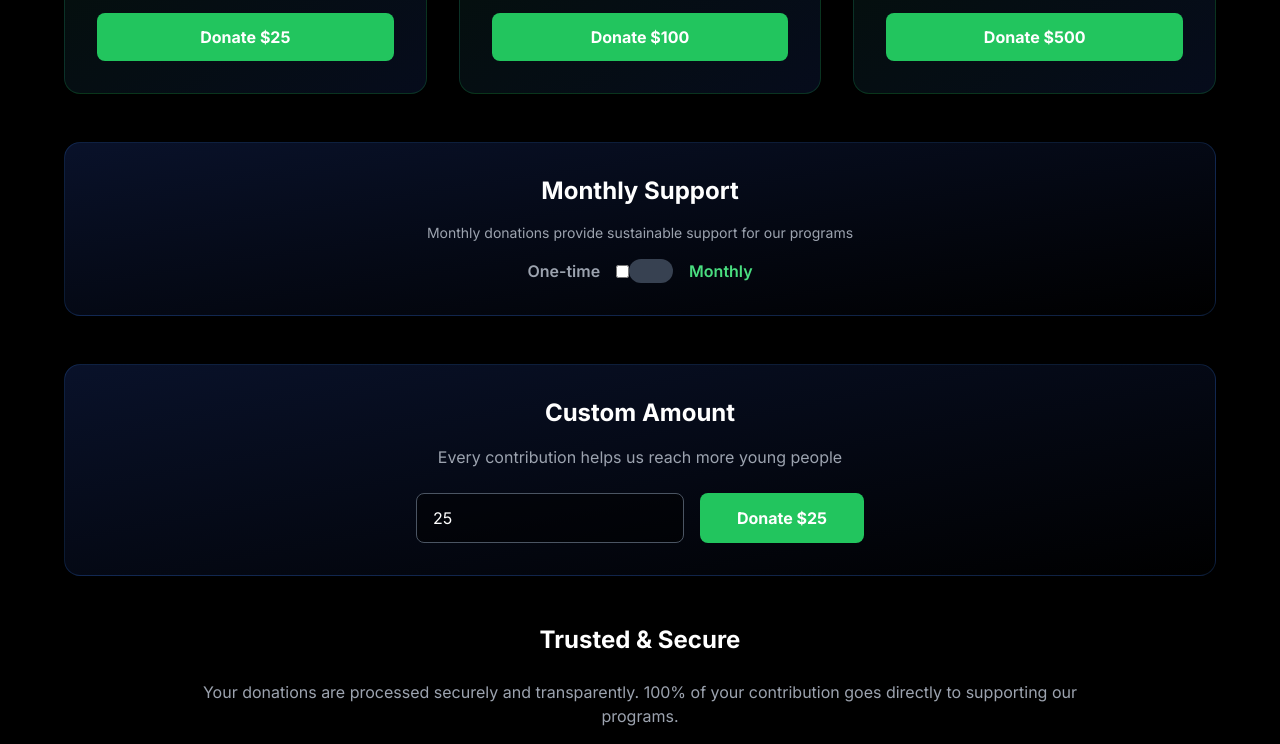
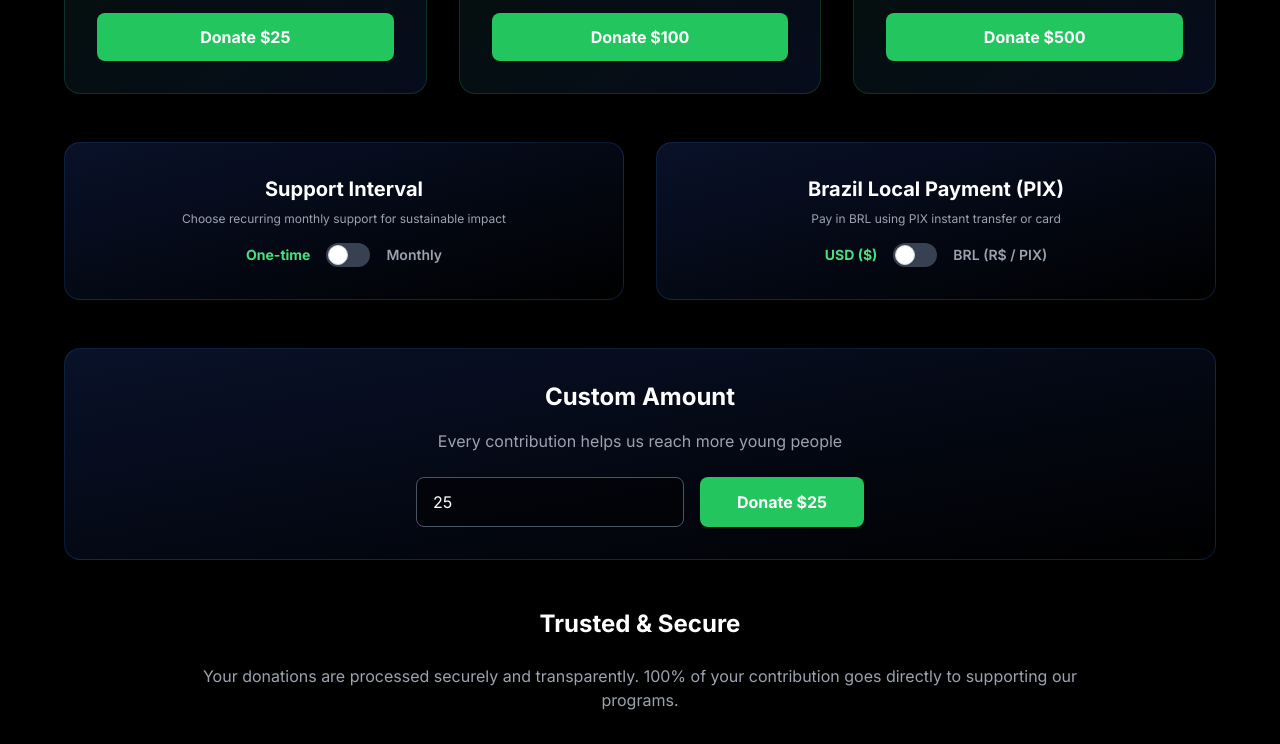
Before and after one commit to ryramzy/techmissionriobuild, a Next.js app: page /donate in a window 1280 px wide. Shown: the part 913-1657 px from the top of the page. Built offline with nearby package versions, Linux system fonts and the light colour scheme; no server answers.

Commit message:
feat: implement FCM setup helper, add Stripe BRL/PIX support, update preferences toggles on donation page

```diff
--- a/app/donate/DonateClient.tsx
+++ b/app/donate/DonateClient.tsx
@@ -8,6 +8,7 @@ export default function DonateClient() {
   const { user } = useAuth()
   const [selectedAmount, setSelectedAmount] = useState(25)
   const [isMonthly, setIsMonthly] = useState(false)
+  const [isPix, setIsPix] = useState(false)
   const [isLoading, setIsLoading] = useState(false)
   const [errorMessage, setErrorMessage] = useState<string | null>(null)
 
@@ -26,6 +27,7 @@ export default function DonateClient() {
           amount,
           isMonthly,
           userId: user ? user.uid : null,
+          isPix,
         }),
       })
 
@@ -102,7 +104,7 @@ export default function DonateClient() {
               <div className="flex gap-4 justify-center">
                 <button
                   onClick={() => {
-                    window.location.href = `/success?session_id=demo_session_${Date.now()}&amount=${selectedAmount}&monthly=${isMonthly}`
+                    window.location.href = `/success?session_id=demo_session_${Date.now()}&amount=${selectedAmount}&monthly=${isMonthly}&isPix=${isPix}`
                   }}
                   className="bg-green-500 hover:bg-green-600 text-white font-bold py-2 px-5 rounded-lg transition-all"
                 >
@@ -125,7 +127,7 @@ export default function DonateClient() {
 
           <div className="grid grid-cols-1 md:grid-cols-3 gap-8 mb-12">
             <div className="bg-gradient-to-br from-green-900/20 to-blue-900/20 border border-green-500/20 rounded-2xl p-8 text-center">
-              <div className="text-4xl font-bold text-green-400 mb-2">$25</div>
+              <div className="text-4xl font-bold text-green-400 mb-2">{isPix ? 'R$25' : '$25'}</div>
               <div className="text-white font-semibold mb-2">Tech Starter</div>
               <p className="text-gray-400 text-sm mb-4">Provides coding workshop materials for one student</p>
               <button
@@ -133,7 +135,7 @@ export default function DonateClient() {
                 disabled={isLoading}
                 className="w-full bg-green-500 hover:bg-green-600 text-white font-bold py-3 px-6 rounded-lg transition-all disabled:opacity-50"
               >
-                {isLoading ? 'Processing...' : 'Donate $25'}
+                {isLoading ? 'Processing...' : `Donate ${isPix ? 'R$' : '$'}25`}
               </button>
             </div>
 
@@ -141,7 +143,7 @@ export default function DonateClient() {
               <div className="absolute -top-3 -right-3 bg-yellow-500 text-black text-xs px-2 py-1 rounded-full font-bold">
                 MOST POPULAR
               </div>
-              <div className="text-4xl font-bold text-green-400 mb-2">$100</div>
+              <div className="text-4xl font-bold text-green-400 mb-2">{isPix ? 'R$100' : '$100'}</div>
               <div className="text-white font-semibold mb-2">Tech Champion</div>
               <p className="text-gray-400 text-sm mb-4">Sponsors one month of mentorship for a fellow</p>
               <button
@@ -149,7 +151,7 @@ export default function DonateClient() {
                 disabled={isLoading}
                 className="w-full bg-green-500 hover:bg-green-600 text-white font-bold py-3 px-6 rounded-lg transition-all disabled:opacity-50"
               >
-                {isLoading ? 'Processing...' : 'Donate $100'}
+                {isLoading ? 'Processing...' : `Donate ${isPix ? 'R$' : '$'}100`}
               </button>
             </div>
 
@@ -157,7 +159,7 @@ export default function DonateClient() {
               <div className="absolute -top-3 -right-3 bg-purple-500 text-white text-xs px-2 py-1 rounded-full font-bold">
                 HIGH IMPACT
               </div>
-              <div className="text-4xl font-bold text-green-400 mb-2">$500</div>
+              <div className="text-4xl font-bold text-green-400 mb-2">{isPix ? 'R$500' : '$500'}</div>
               <div className="text-white font-semibold mb-2">Tech Visionary</div>
               <p className="text-gray-400 text-sm mb-4">Funds a laptop and full program for one student</p>
               <button
@@ -165,26 +167,54 @@ export default function DonateClient() {
                 disabled={isLoading}
                 className="w-full bg-green-500 hover:bg-green-600 text-white font-bold py-3 px-6 rounded-lg transition-all disabled:opacity-50"
               >
-                {isLoading ? 'Processing...' : 'Donate $500'}
+                {isLoading ? 'Processing...' : `Donate ${isPix ? 'R$' : '$'}500`}
               </button>
             </div>
           </div>
 
+          {/* Preferences Toggles */}
+          <div className="grid grid-cols-1 md:grid-cols-2 gap-8 mb-12">
             {/* Monthly Toggle */}
-          <div className="bg-gradient-to-br from-blue-900/30 to-black border border-blue-500/20 rounded-2xl p-8 text-center mb-12">
-            <h3 className="text-2xl font-bold text-white mb-4">Monthly Support</h3>
-            <p className="text-gray-400 text-sm mb-4">Monthly donations provide sustainable support for our programs</p>
+            <div className="bg-gradient-to-br from-blue-900/30 to-black border border-blue-500/20 rounded-2xl p-8 text-center">
+              <h3 className="text-xl font-bold text-white mb-2">Support Interval</h3>
+              <p className="text-gray-400 text-xs mb-4">Choose recurring monthly support for sustainable impact</p>
               <div className="flex items-center justify-center gap-4">
-              <span className="text-gray-400 font-semibold">One-time</span>
+                <span className={`text-sm ${!isMonthly ? 'text-green-400 font-bold' : 'text-gray-400 font-semibold'}`}>One-time</span>
                 <label className="relative inline-flex items-center cursor-pointer">
                   <input
                     type="checkbox"
                     checked={isMonthly}
-                  onChange={(e) => setIsMonthly(e.target.checked)}
+                    onChange={(e) => {
+                      const val = e.target.checked
+                      setIsMonthly(val)
+                      if (val) setIsPix(false) // Disable PIX on monthly
+                    }}
+                    className="sr-only peer"
                   />
-                <div className="w-11 h-6 bg-gray-700 peer-focus:outline-none rounded-full peer peer-checked:after:translate-x-full peer-checked:after:border-white after:content-[''] after:bg-white after:rounded-full after:h-5 after:w-5 after:transition-all peer-checked:bg-green-500"></div>
+                  <div className="w-11 h-6 bg-gray-700 rounded-full peer peer-focus:ring-2 peer-focus:ring-green-500 peer-checked:after:translate-x-full after:content-[''] after:absolute after:top-0.5 after:left-[2px] after:bg-white after:border-gray-300 after:border after:rounded-full after:h-5 after:w-5 after:transition-all peer-checked:bg-green-500 relative"></div>
                 </label>
-              <span className="text-green-400 font-semibold">Monthly</span>
+                <span className={`text-sm ${isMonthly ? 'text-green-400 font-bold' : 'text-gray-400 font-semibold'}`}>Monthly</span>
+              </div>
+            </div>
+
+            {/* PIX/BRL Toggle */}
+            <div className={`bg-gradient-to-br from-blue-900/30 to-black border border-blue-500/20 rounded-2xl p-8 text-center transition-all ${isMonthly ? 'opacity-40 pointer-events-none' : ''}`}>
+              <h3 className="text-xl font-bold text-white mb-2">Brazil Local Payment (PIX)</h3>
+              <p className="text-gray-400 text-xs mb-4">Pay in BRL using PIX instant transfer or card</p>
+              <div className="flex items-center justify-center gap-4">
+                <span className={`text-sm ${!isPix ? 'text-green-400 font-bold' : 'text-gray-400 font-semibold'}`}>USD ($)</span>
+                <label className="relative inline-flex items-center cursor-pointer">
+                  <input
+                    type="checkbox"
+                    checked={isPix}
+                    disabled={isMonthly}
+                    onChange={(e) => setIsPix(e.target.checked)}
+                    className="sr-only peer"
+                  />
+                  <div className="w-11 h-6 bg-gray-700 rounded-full peer peer-focus:ring-2 peer-focus:ring-green-500 peer-checked:after:translate-x-full after:content-[''] after:absolute after:top-0.5 after:left-[2px] after:bg-white after:border-gray-300 after:border after:rounded-full after:h-5 after:w-5 after:transition-all peer-checked:bg-green-500 relative"></div>
+                </label>
+                <span className={`text-sm ${isPix ? 'text-green-400 font-bold' : 'text-gray-400 font-semibold'}`}>BRL (R$ / PIX)</span>
+              </div>
             </div>
           </div>
 
@@ -205,7 +235,7 @@ export default function DonateClient() {
                 disabled={isLoading || selectedAmount <= 0}
                 className="w-full bg-green-500 hover:bg-green-600 text-white font-bold py-3 px-6 rounded-lg transition-all disabled:opacity-50"
               >
-                {isLoading ? 'Processing...' : `Donate $${selectedAmount}`}
+                {isLoading ? 'Processing...' : `Donate ${isPix ? 'R$' : '$'}${selectedAmount}`}
               </button>
             </div>
           </div>
--- a/app/success/SuccessClient.tsx
+++ b/app/success/SuccessClient.tsx
@@ -15,13 +15,14 @@ export default function SuccessClient() {
   // Donation data - fallback to search params or default $100
   const donationAmount = Number(searchParams.get('amount') || 100)
   const isMonthly = searchParams.get('monthly') === 'true'
+  const isPix = searchParams.get('isPix') === 'true'
 
   useEffect(() => {
     // Track successful donation completion
     if (sessionId) {
       analytics.trackDonationComplete(donationAmount, isMonthly, sessionId)
       analytics.trackFunnelStep('donation', 4)
-      analytics.trackRevenue(donationAmount, 'USD', {
+      analytics.trackRevenue(donationAmount, isPix ? 'BRL' : 'USD', {
         isMonthly,
         sessionId,
         source: 'stripe_checkout'
@@ -94,7 +95,7 @@ export default function SuccessClient() {
             </p>
           </div>
           <p className="text-xl text-gray-300 max-w-2xl mx-auto">
-            Your donation of ${donationAmount} {isMonthly ? 'monthly' : ''} is already creating opportunities for young people in Rio's underserved communities.
+            Your donation of {isPix ? 'R$' : '$'}{donationAmount} {isMonthly ? 'monthly' : ''} is already creating opportunities for young people in Rio's underserved communities.
           </p>
         </div>
 
--- a/lib/firebase.ts
+++ b/lib/firebase.ts
@@ -28,3 +28,19 @@ const activeConfig = isConfigured
 const app = getApps().length === 0 ? initializeApp(activeConfig) : getApp();
 export const auth = getAuth(app);
 export const db = getFirestore(app);
+
+// Dynamic import for Firebase Cloud Messaging (Client-only & Service Worker check)
+export const getFCM = async () => {
+  if (typeof window !== "undefined") {
+    try {
+      const { getMessaging, isSupported } = await import("firebase/messaging");
+      const supported = await isSupported();
+      if (supported) {
+        return getMessaging(app);
+      }
+    } catch (err) {
+      console.warn("FCM is not supported or failed to load:", err);
+    }
+  }
+  return null;
+};
```
Also changed, not shown: app/api/stripe/checkout/route.ts (+20 -6 lines). Lines whose indentation alone changed are shown as unchanged.
